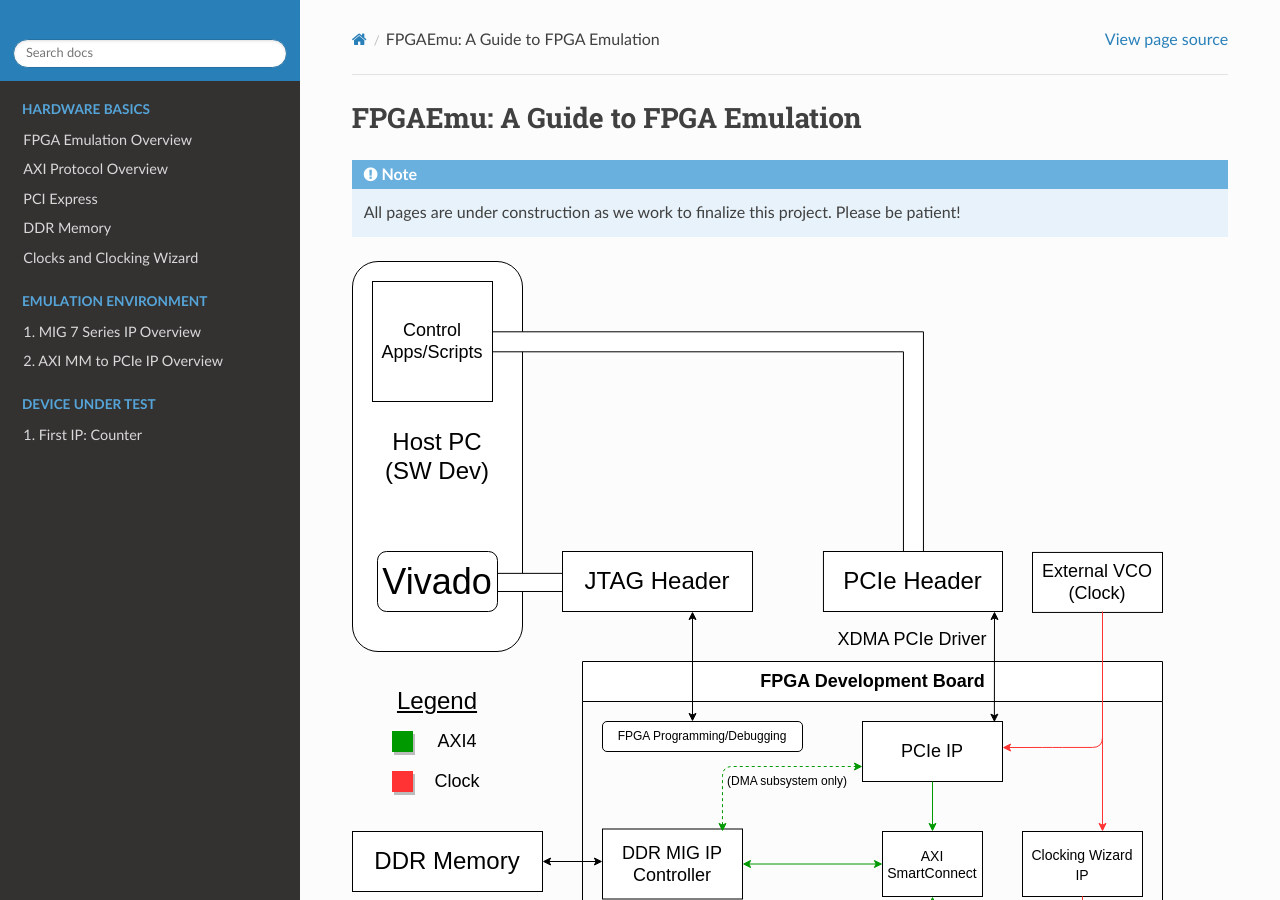
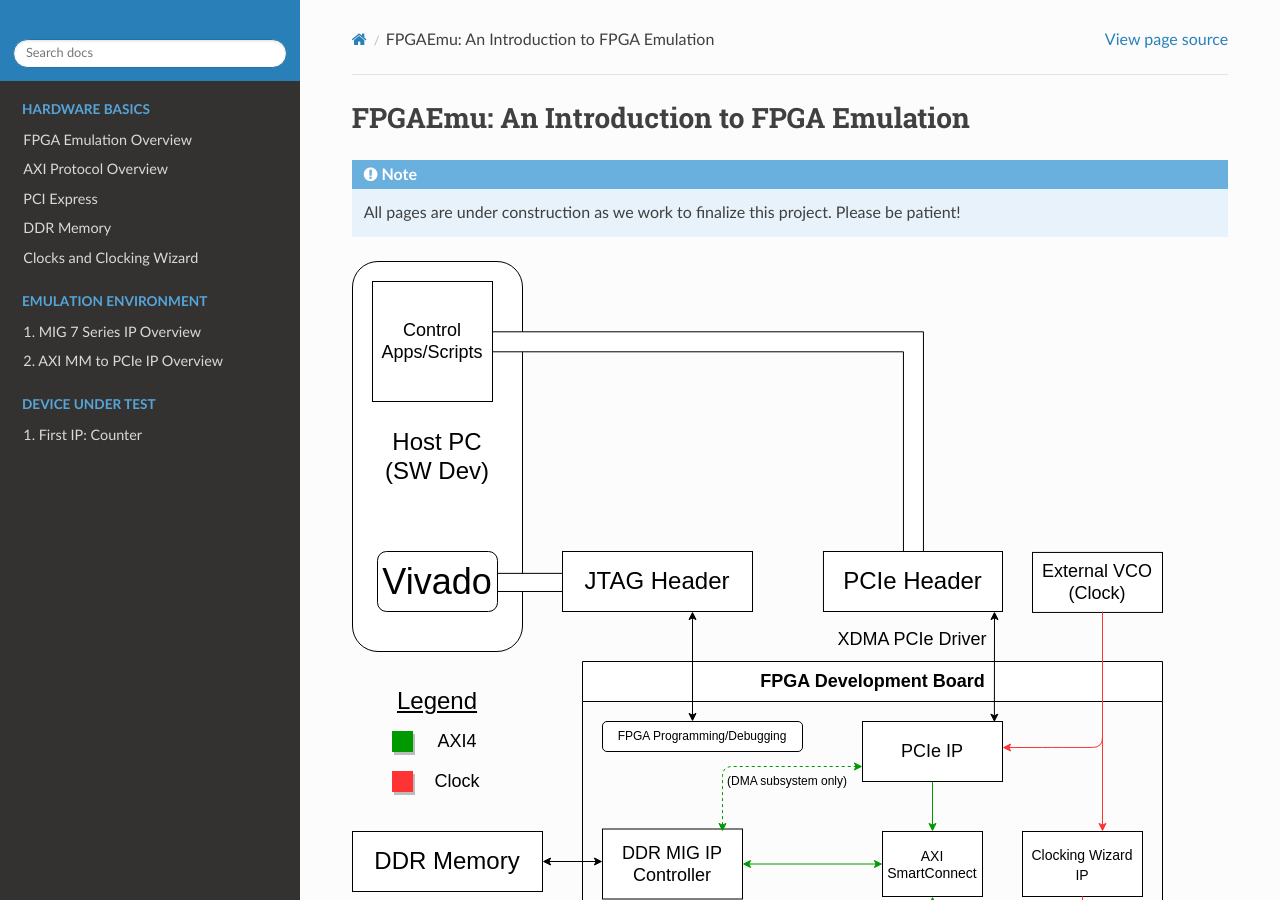
Before and after one commit to fpgaemu/fpgaemu, a Sphinx documentation site: the page built from docs/index.rst, in a window 1280 px wide and 900 px high. Built offline with Sphinx 7.4.7 and the Read the Docs theme 2.0.0, drawn with Linux system fonts in a browser that asks for light colours.

Commit message:
Update home page

```diff
--- a/docs/index.rst
+++ b/docs/index.rst
@@ -1,6 +1,6 @@
-==================================
-FPGAEmu: A Guide to FPGA Emulation
-==================================
+==========================================
+FPGAEmu: An Introduction to FPGA Emulation
+==========================================
 
 .. Note:: All pages are under construction as we work to finalize this project. Please be patient!
 
```
Also changed, not shown: docs/_static/css/dark.png (added), docs/_static/css/light.png (added).
